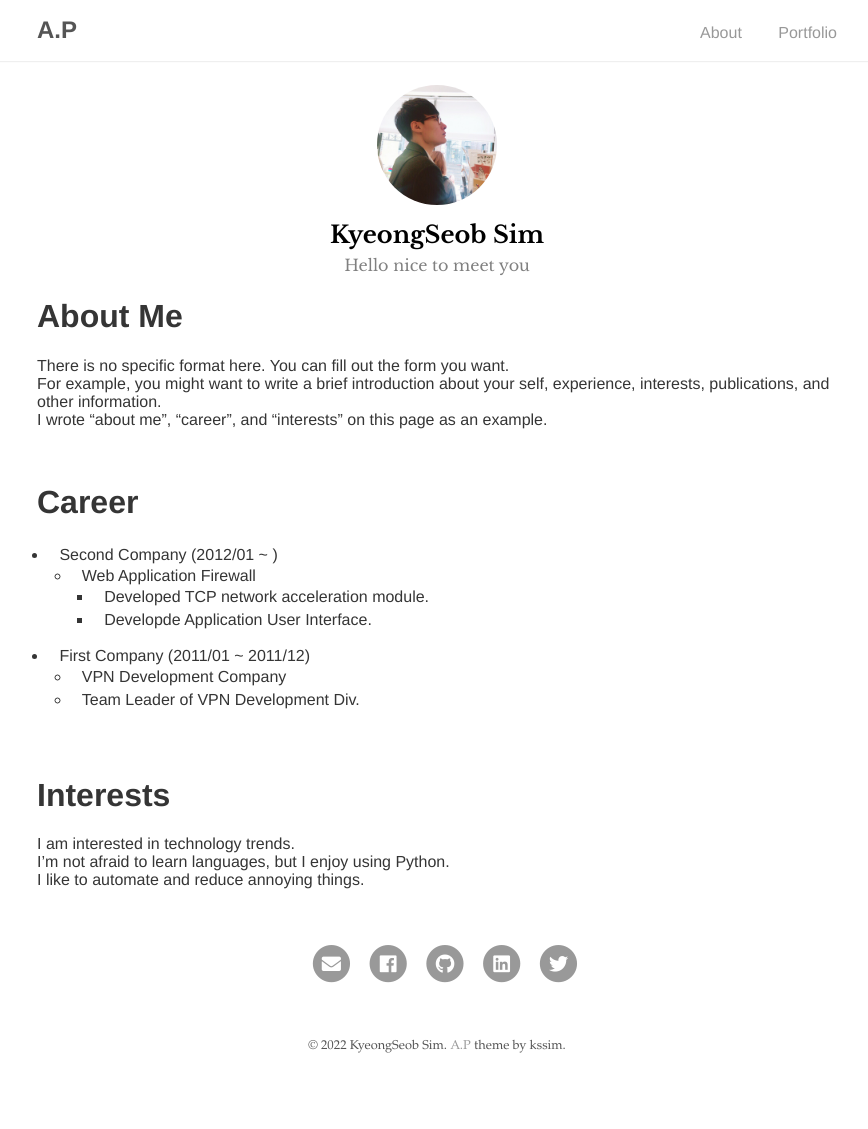
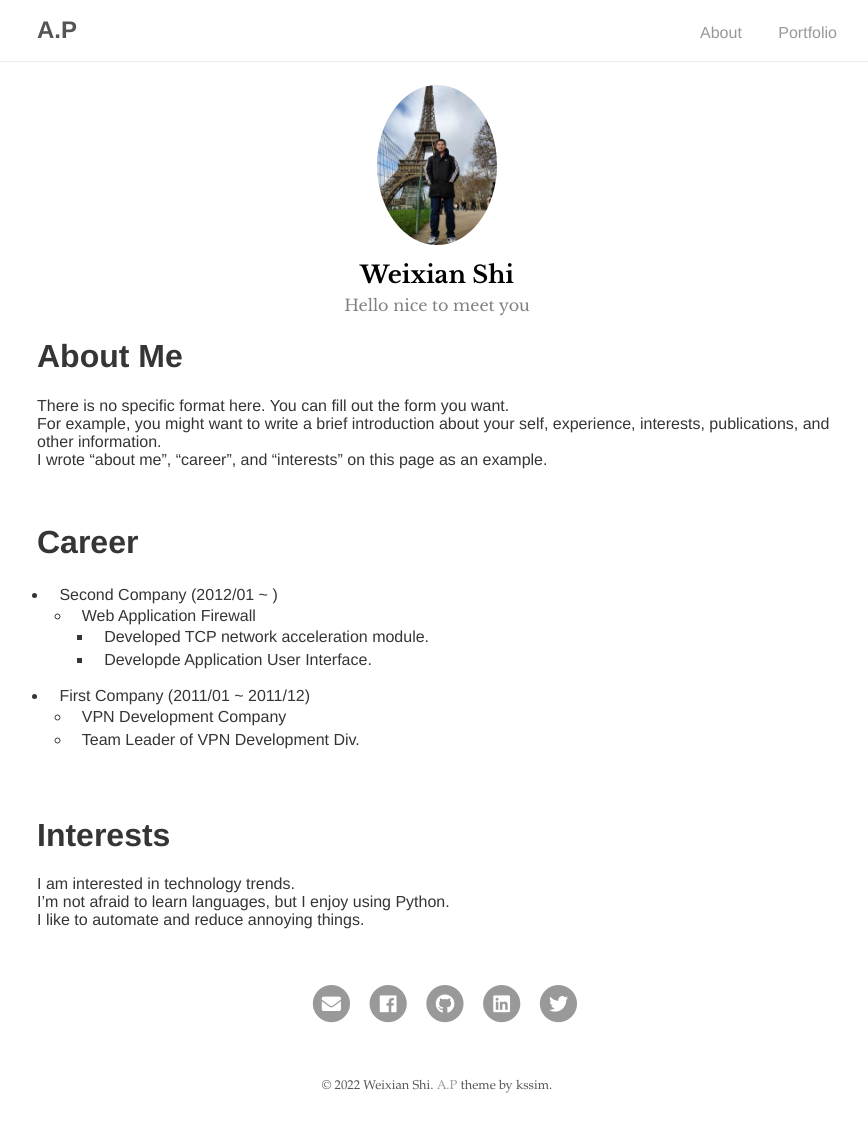
Before and after one commit to weixians/weixians.github.io, a Jekyll site: the page built from index.md, in a window 1280 px wide. Shown: the whole page, without its empty margins (203-1071 px from the left). Built offline with Jekyll 4.4.1, drawn with Linux system fonts in a browser that asks for light colours; our own code applies the rules of GitHub Pages for plain Markdown files; before the commit the page ends 1089 px from its top, so only the background shows below that.

Commit message:
change template

```diff
--- a/_config.yml
+++ b/_config.yml
@@ -6,10 +6,10 @@ google_analytics: # Tracking ID, e.g. "UA-000000-01"
 
 # Author
 author:
-  name: KyeongSeob Sim
+  name: Weixian Shi
   desc: Hello nice to meet you
-  email: ksub0912@gmail.com
-  selfie: assets/img/profile.jpg
+  email: weixian_shi@outlook.com
+  selfie: assets/img/me.jpg
 
 # social
 social:
```
Also changed, not shown: assets/img/me.jpg (added).
